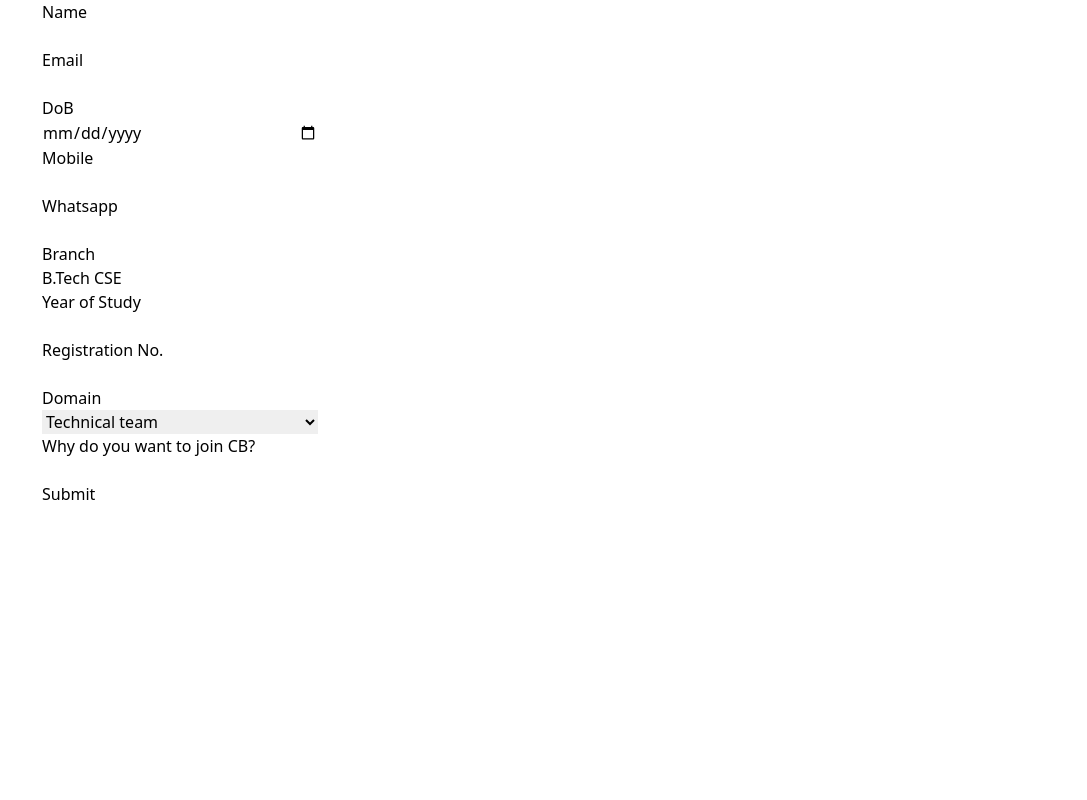
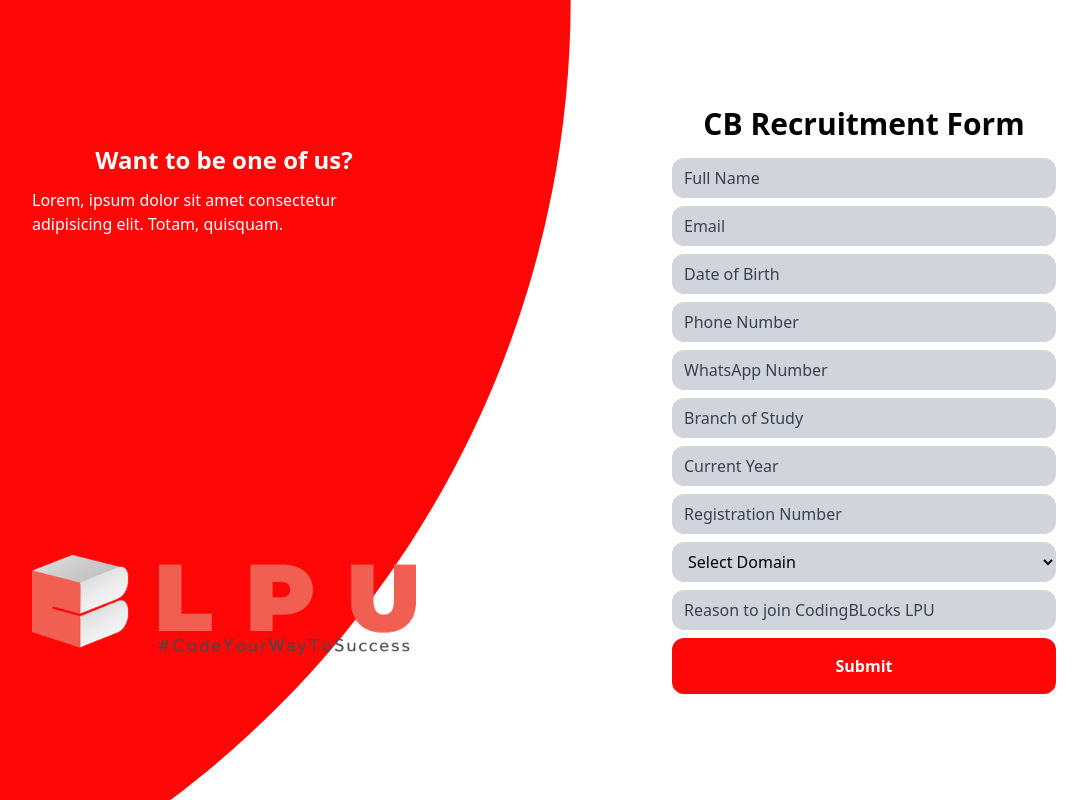
Before and after one commit to ShishirShekhar/cb_form, a React (Create React App) app in the folder client/: page / in a window 1280 px wide. Shown: the top 800 px of the page, without its empty margins (96-1183 px from the left). Built offline with nearby package versions, Linux system fonts and the light colour scheme.

Commit message:
basic design done

```diff
--- a/client/src/App.js
+++ b/client/src/App.js
@@ -4,12 +4,12 @@
 
 function App() {
   return (
-      <div className="relative">
-        <div className="absolute">
+      <div className="h-screen flex">
+        <div className="h-full w-full">
+          <Design />
+        </div>
+        <div className="h-full w-full flex items-center">
           <Form />
-        </div>
-        <div className="absolute">
-          {/* <Design /> */}
         </div>
       </div>
   );
--- a/client/src/components/Design.jsx
+++ b/client/src/components/Design.jsx
@@ -2,15 +2,21 @@
 
 const Design = () => {
     return (
-        <div>
-            <div>
-                <p>Want to be one of us?</p>
-                <p>
-                    Lorem, ipsum dolor sit amet consectetur adipisicing elit. Totam,
-                    quisquam.
-                </p>
+        <div className="h-full w-full">
+            <div className="absolute h-[2000px] w-[2000px] bg-primary rounded-full right-full -translate-y-1/2 translate-x-1/3 -z-10"></div>
+            <div className="h-full flex flex-col justify-between items-center py-36 w-full">
+                <div className="text-white flex flex-col items-center gap-3 w-96">
+                    <p className="font-bold text-2xl">Want to be one of us?</p>
+                    <p className="">
+                        Lorem, ipsum dolor sit amet consectetur adipisicing elit. Totam,
+                        quisquam.
+                    </p>
+                </div>
+
+                <div className="w-96">
+                    <img src={logo} alt="logo" />
+                </div>
             </div>
-            <img src={logo} alt="logo" />
         </div>
     );
 };
--- a/client/src/components/Form.jsx
+++ b/client/src/components/Form.jsx
@@ -2,7 +2,7 @@
 import axios from "axios";
 
 const Form = () => {
-    const domains = ["Technical team", "Graphic designing & Video editing",
+    const domains = ["Select Domain", "Technical team", "Graphic designing & Video editing",
                     "Social media & Content writing", "Event management & Marketing",
                     "Public Speaking"];
 
@@ -11,7 +11,7 @@
     const [Email, setEmail] = useState("");
     const [Mobile, setMobile] = useState("");
     const [Whatsapp, setWhatsapp] = useState("");
-    const [Branch, setBranch] = useState("B.Tech CSE");
+    const [Branch, setBranch] = useState("");
     const [Reg, setReg] = useState("");
     const [Year, setYear] = useState("");
     const [Domain, setDomain] = useState(domains[0]);
@@ -39,94 +39,63 @@
     }
 
     return (
-        <form onSubmit={ handleSubmit } className="top-1/2 translate-x-2/4">
-            <div className="flex flex-col">
-                <label>
-                    Name
-                </label>
+        <form onSubmit={ handleSubmit } className="flex flex-col items-center w-full">
+            <h1 className="text-3xl font-bold pb-4">CB Recruitment Form</h1>
+
+            <div className="flex flex-col gap-2 items-center w-96">
                 <input type="text" value={ Name }
+                    className="bg-gray-300 w-full rounded-xl px-3 py-2 font-bold placeholder:font-normal placeholder-gray-700 focus:outline-none"
                     onChange={(e) => setName(e.target.value)}
-                    id="name" required
+                    placeholder="Full Name" required
                 />
-            </div>
 
-            <div className="flex flex-col">
-                <label>
-                    Email
-                </label>
                 <input type="email" value={ Email }
+                    className="bg-gray-300 w-full rounded-xl px-3 py-2 font-bold placeholder:font-normal placeholder-gray-700 focus:outline-none"
                     onChange={(e) => setEmail(e.target.value)}
-                    id="email" required
+                    placeholder="Email" required
                 />
-            </div>
 
-            <div className="flex flex-col">
-                <label>
-                    DoB
-                </label>
-                <input type="date" value={ Dob }
+                <input type="text" value={ Dob }
+                    className="bg-gray-300 w-full rounded-xl px-3 py-2 font-bold placeholder:font-normal placeholder-gray-700 focus:outline-none"
                     onChange={(e) => setDob(e.target.value)}
-                    id="dob" required
+                    onFocus={(e) => (e.target.type = "date")}
+                    placeholder="Date of Birth" required
                 />
-            </div>
 
-            <div className="flex flex-col">
-                <label>
-                    Mobile
-                </label>
                 <input type="number" value={ Mobile }
+                    className="bg-gray-300 w-full rounded-xl px-3 py-2 font-bold placeholder:font-normal placeholder-gray-700 focus:outline-none"
                     onChange={(e) => setMobile(e.target.value)}
-                    id="mobile" required
+                    placeholder="Phone Number" required
                 />
-            </div>
 
-            <div className="flex flex-col">
-                <label>
-                    Whatsapp
-                </label>
                 <input type="number" value={ Whatsapp }
+                    className="bg-gray-300 w-full rounded-xl px-3 py-2 font-bold placeholder:font-normal placeholder-gray-700 focus:outline-none"
                     onChange={(e) => setWhatsapp(e.target.value)}
-                    id="whatsapp" required
+                    placeholder="WhatsApp Number" required
                 />
-            </div>
 
-            <div className="flex flex-col">
-                <label>
-                    Branch
-                </label>
                 <input type="text" value={ Branch }
+                    className="bg-gray-300 w-full rounded-xl px-3 py-2 font-bold placeholder:font-normal placeholder-gray-700 focus:outline-none"
                     onChange={(e) => setBranch(e.target.value)}
-                    id="branch" required
+                    placeholder="Branch of Study" required
                 />
-            </div>
 
-            <div className="flex flex-col">
-                <label>
-                    Year of Study
-                </label>
                 <input type="number" value={ Year }
+                    className="bg-gray-300 w-full rounded-xl px-3 py-2 font-bold placeholder:font-normal placeholder-gray-700 focus:outline-none"
                     onChange={(e) => setYear(e.target.value)}
-                    id="year" required
+                    placeholder="Current Year" required
                 />
-            </div>
 
-            <div className="flex flex-col">
-                <label>
-                    Registration No.
-                </label>
                 <input type="number" value={ Reg }
+                    className="bg-gray-300 w-full rounded-xl px-3 py-2 font-bold placeholder:font-normal placeholder-gray-700 focus:outline-none"
                     onChange={(e) => setReg(e.target.value)}
-                    id="reg" required
+                    placeholder="Registration Number" required
                 />
-            </div>
 
-            <div className="flex flex-col">
-                <label>
-                    Domain
-                </label>
                 <select value={Domain}
+                    className="bg-gray-300 w-full rounded-xl px-3 py-2 focus:font-bold placeholder:font-normal placeholder-gray-700 focus:outline-none"
                     onChange={(e) => setDomain(e.target.value)}
-                    id="domain" required>
+                    placeholder="Domain"  required>
                     {
                         domains.map((value) => (
                             <option value={ value } key={ value }>
@@ -135,19 +104,19 @@
                         ))
                     }
                 </select>
+
+                <input type="text" value={ Reason }
+                    className="bg-gray-300 w-full rounded-xl px-3 py-2 font-bold placeholder:font-normal placeholder-gray-700 focus:outline-none"
+                    onChange={(e) => setReason(e.target.value)}
+                    placeholder="Reason to join CodingBLocks LPU" required
+                />
+
+                <button type="submit"
+                    className="bg-primary rounded-xl px-3 py-4 w-full text-white font-bold"
+                >
+                    Submit
+                </button>
             </div>
-
-            <div className="flex flex-col">
-                <label>
-                    Why do you want to join CB?
-                </label>
-                <input type="text" value={ Reason }
-                    onChange={(e) => setReason(e.target.value)}
-                    id="reason" required
-                />
-            </div>
-
-            <button type="submit">Submit</button>
         </form>
     )
 };
--- a/client/tailwind.config.js
+++ b/client/tailwind.config.js
@@ -2,7 +2,11 @@
 module.exports = {
   content: ["./src/**/*.{js,jsx,ts,tsx}"],
   theme: {
-    extend: {},
+    extend: {
+      colors: {
+        "primary": "#ff0707"
+      }
+    },
   },
   plugins: [],
 }
```
